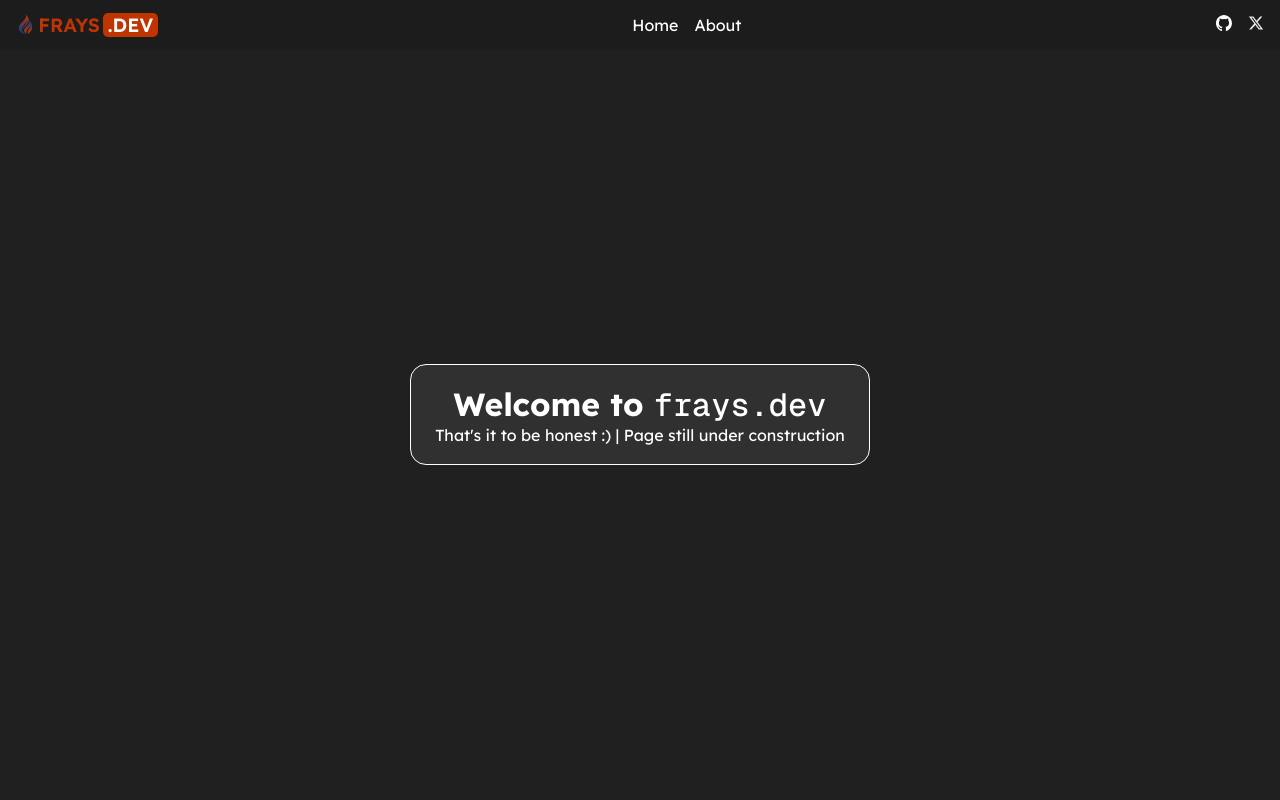
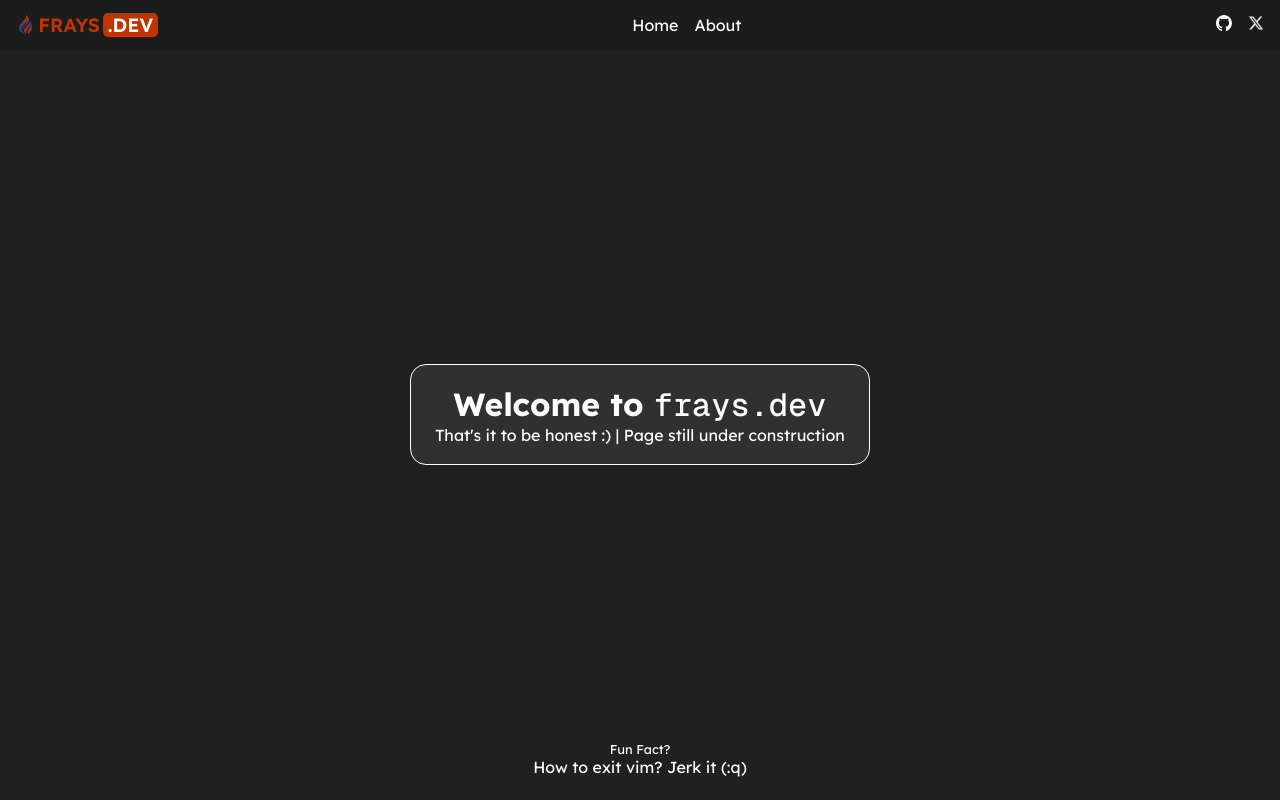
Before and after one commit to fraysdev/frays.dev, a SvelteKit app: page / in a window 1280 px wide. Built offline with nearby package versions, Linux system fonts and the light colour scheme.

Commit message:
add: useless feature -- joke

```diff
--- /dev/null
+++ b/src/lib/components/useless/Joke.svelte
@@ -0,0 +1,78 @@
+<div id="joke">
+    <p id="title">Fun Fact?</p>
+    <p id="desc">{@html joke}</p>
+</div>
+
+<style>
+    :global(code) {
+        font-family: "Geist Mono", monospace;
+        font-optical-sizing: auto;
+        font-weight: 500;
+        font-style: normal;
+    }
+
+    :global(a) {
+        color: white;
+        text-decoration: none;
+    }
+
+    :global(kbd) {
+        border: 1px solid white;
+        box-shadow: 2px 2px 0 0 white;
+        padding: 2px 4px;
+        min-width: .8em;
+
+        font-family: "Geist Mono", monospace;
+        font-optical-sizing: auto;
+        font-weight: 500;
+        font-style: normal;
+        font-size: .8em;
+    }
+
+    :global(img) {
+        height: .8em;
+        width: auto;
+    }
+
+    :global(.comment) {
+        opacity: .6;
+    }
+
+    p {
+        margin: 0;
+    }
+
+    #joke {
+        display: flex;
+        flex-direction: column;
+        align-items: center;
+    }
+
+    #title {
+        font-size: .8em;
+    }
+
+    #desc {
+        text-align: center;
+    }
+</style>
+
+<script lang="ts">
+    const jokeList = [
+        '0.1 + 0.2 = 0.30000000000000004',
+        'Also check my other website at <a href="http://localhost:8080">http://localhost:8080</a>',
+        'Do <code>sudo rm -rf --no-preserve-root /</code>',
+        '<code>Exception in thread &quot;main&quot; java.lang.NullPointerException</code>',
+        '<code>git push --force origin life</code>',
+        'Java : Javascript == Car : Carpet',
+        'Ruby on Rails? Rails on Ruby?',
+        'How to exit vim? Jerk it (:q)',
+        "I use Arch Linux btw!",
+        '<code>[] == ![] </code><code class="comment">// true</code>',
+        "What's programmer favorite fruit? ('b' + 'a' + + 'a' + 'a').toLowerCase()",
+        'Best shortcut for Windows: <kbd><img src="/key/windows.png" /> + Ctrl + Shift + Alt + L</kbd>',
+        'This entire web was written with Vibes Coding.<br/><b>Do try this at home!</b>',
+    ];
+
+    const joke = jokeList[Math.floor(Math.random() * jokeList.length)];
+</script>
--- a/src/routes/+page.svelte
+++ b/src/routes/+page.svelte
@@ -4,6 +4,9 @@
         <p>That's it to be honest :) | Page still under construction</p>
     </header>
 </main>
+<div class="joke">
+    <Joke />
+</div>
 
 <style>
     main {
@@ -34,10 +37,18 @@
         font-weight: 500;
         font-style: normal;
     }
+
+    .joke {
+        position: absolute;
+        bottom: 5px;
+        left: 50%;
+        transform: translate(-50%, -50%);
+    }
 </style>
 
 <script lang="ts">
     import type { PageData } from './$types';
+    import Joke from '$lib/components/useless/Joke.svelte';
 
     let { data }: { data: PageData } = $props();
 </script>
```
